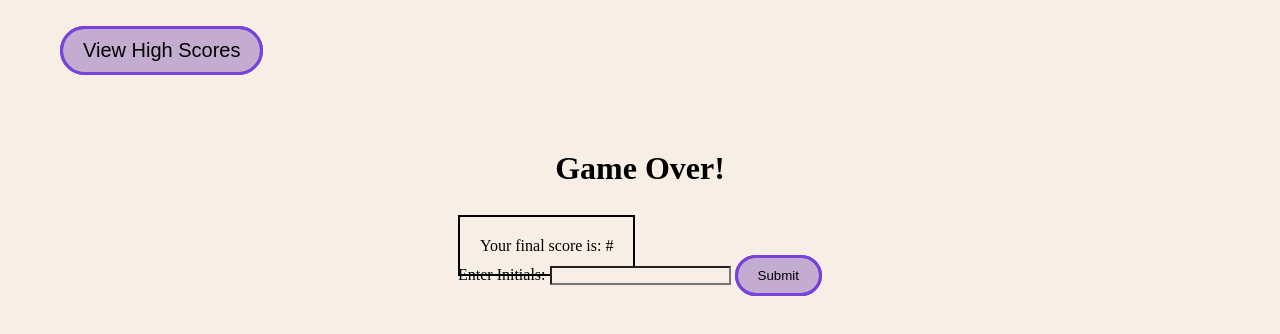
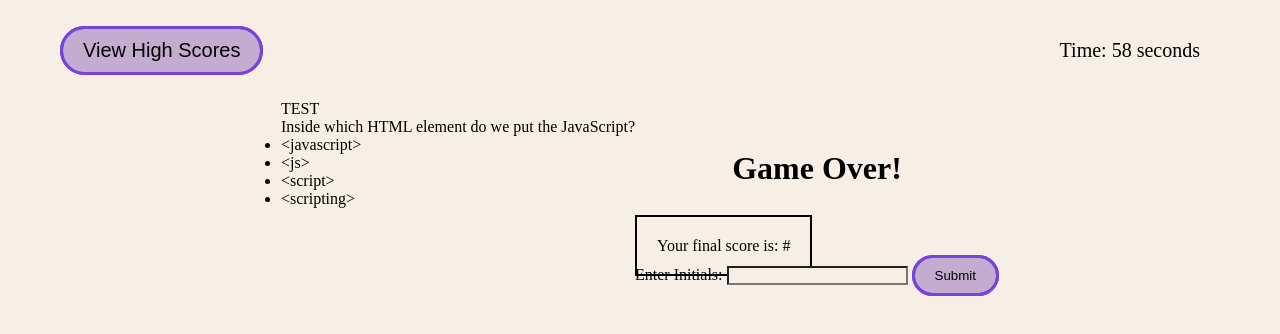
Before and after one commit to aaron-ross-sanchez/coding-quiz-challenge, a plain HTML site: page index.html in a window 1280 px wide. Both pictures are taken after a click on the button "Start Quiz!". Drawn offline with Linux system fonts and the light colour scheme.

Commit message:
update-restable

```diff
--- a/index.html
+++ b/index.html
@@ -6,6 +6,9 @@
     <meta name="description" content="This is a quiz application for fundamental coding questions">
     <meta name="author" content="Aaron Sanchez">
     <meta name="keywords" content="quiz, html, css, javascript">
+    <link rel="preconnect" href="https://fonts.googleapis.com">
+    <link rel="preconnect" href="https://fonts.gstatic.com" crossorigin>
+    <link href="https://fonts.googleapis.com/css2?family=Crimson+Text&display=swap" rel="stylesheet">
     <!--This is for the CSS style sheet-->
     <link rel="stylesheet" href="style.css">
     <title>Coding Quiz</title>
@@ -56,7 +59,7 @@
 
     <!--This is the game over section (section 4)-->
     <!--This section will take you to the highschore.html page once submitted-->
-        <div id="end" class="hide_end end">
+        <div id="end" class="hidden end">
             <h1 id="game-over" class="game_over">Game Over!</h1>
             <p id="score" class="score">Your final score is: <span id="final-score" class="final_score">#</span></p>
             <p id="initials" class="initials">Enter Initials: <input type="text" id="name" max="3"/>
--- a/script.js
+++ b/script.js
@@ -1,33 +1,56 @@
+//Structural DOM
 let header = document.getElementById("header");
+let quizContainer = document.getElementById("quiz-container");
+
+//Button DOM
 let highScoreBtn = document.getElementById("high-score");
+let submitBtn = document.getElementById("submit");
+let startBtn = document.getElementById("start-quiz");
+
+//Constant Text DOM
 let timer = document.getElementById("timer");
-//This span will change the countdown time//
-let countdown = document.getElementById("countdown");
-let quizContainer = document.getElementById("quiz-container");
-let startSection = document.getElementById("start");
-let instructions = document.getElementById("instructions");
-let startBtn = document.getElementById("start-quiz");
-let questionSection = document.getElementById("quiz-questions");
-let questionArea = document.getElementById("questions");
-let answers = document.getElementById("answers");
-let endSection = document.getElementById("end");
-let gameOver = document.getElementById("game-over");
 let score = document.getElementById("score");
 let initials = document.getElementById("initials");
+
+//Text Input DOM
+let textInput = document.getElementById("name");
+
+//Changing Element DOM
+let countdown = document.getElementById("countdown");
 let finalScore = document.getElementById("final-score");
+let questionArea = document.getElementById("questions");
 
-let textInput = document.getElementById("name");
-let submitBtn = document.getElementById("submit");
+//Section DOM
+let startSection = document.getElementById("start");
+let questionSection = document.getElementById("quiz-questions");
+let endSection = document.getElementById("end");
 
+//Text DOM
+let instructions = document.getElementById("instructions");
+
+
+//This might not be necessary if I store the answers in the question array
+let answers = document.getElementById("answers");
+
+// got rid of this ID, keeping incase I need to debug and was wrong
+// let gameOver = document.getElementById("game-over");
+
+
+//When the user clicks the Start button, the startGame function will run
+//This is where it all starts
+//This will jump down to the function startGame()
 startBtn.addEventListener("click", startGame);
 
+//Variables defined for a consistent countdown
 let countdownStart = 60;
 let countdownEnd = 0;
 let timeLeft = countdownStart;
 
-
+//Questions
 let currentQuestionIndex = 0;
+//This is an array
 let questions = [
+    //This is an object
     {
 		prompt: `Inside which HTML
 				element do we put
@@ -39,43 +62,93 @@ let questions = [
 			"<scripting>",
 		],
 		answer: "<script>",
-	}
+	}//, include this when you add objects
 ]
 
+//this declares the function questionArray
+//this needs to be called in the third line of showQuestions()
+function questionArray() {
+    //this creates a for loop to go through all of the questions in that array
+    //defines i variable as 0, will loop as long as i is less than the length of the question array, variable i will increase by 1 every loop
+    for (let i=0; i<questions.length; i++) {
+        //this is the code that will be looped
+        //creates a new element div for every object in questions
+        let questionDiv = document.createElement("div");
+        //this creates a class for the new div element
+        questionDiv.classList.add("questionArray");
+
+        //creates a new element p for every object in questions
+        let prompt = document.createElement("p");
+        //This will add the prompt item in the question array to the new element that was created
+        //The i variable was defined in the for loop
+        prompt.textContent = questions[i].prompt;
+        //This will add the prompt to the questionDiv, making it the div's child
+        questionDiv.appendChild(prompt);
+
+        //creates a new element ul for every object in questions
+        let optionsList = document.createElement("ul");
+        //this creates a class for the new ul element
+        // optionsList.classList.add("optionsList");
+        //now I need to create a for loop to create the needed amount of li for the ul
+        //variable a set to 0
+        //the for loop will repeat until a is no longer less than the length of the options array of the objects in the questions array depending on the current index of the previous for loop
+        //a will increase by 1 every time the for loop is completed
+        for (let a=0; a<questions[i].options.length; a++) {
+            //creates a variable that will create a new list item every loop
+            let optionItem = document.createElement("li");
+            //this will add the current item in the option array that the for loop is on, as well as the current item in the questions array that the previous for loop is running
+            optionItem.textContent = questions[i].options[a];
+            //this will add each list item to the unordered list created before this
+            optionsList.appendChild(optionItem);
+            //the for loop will end when the length of the options array is reached
+        }
+        //this adds the options list to the questionDiv element that was created at the beginning of the for loop
+        //this changes every question
+        questionDiv.appendChild(optionsList);
+
+        //this adds the questionDiv to the previously defined questionArea at the start of the document
+        questionArea.appendChild(questionDiv);
+    }
+}
+
+
+
+//this declares the function startGame
 function startGame() {
+    //the first thing coded is a console.log to see if the addEventListener worked
     console.log("clicked");
 
+    //variables defined for the if statement of the quiz timer
     let countdownInterval;
-    let timeLeft = 1;
+    let timeLeft = 59;
 
+    //this redefines the value as countdownInterval to "repeatedly calls a function" "with a fixed time delay between each call"
     countdownInterval = setInterval(function () {
+        //This code says that if the timeLeft is less than or equal to zero, then the countdownInterval setInterval stops and the showGameOver function is ran
         if (timeLeft <= 0) {
             clearInterval(countdownInterval);
             showGameOver();
-
+        //If the timeLeft is greater than 0, the code in else will run
         } else {
+            //"This line updates the text displayed in the HTML element represented by countdown to show the value stored in the timeLeft variable."
             countdown.textContent = timeLeft;
+            //"This decrements the 'timeLeft' variable by 1, reducing the countdown value by 1."
             timeLeft--;
         }
+    //This code will run every 1000 miliseconds, or ~1 second
     }, 1000);
 
     function showQuestions() {
         startSection.style.display = "none";
-        questionSection.style.display = "flex";
+        questionSection.style.display = "block";
+        questionArray();
     }
-    setTimeout(showQuestions, );
+    setTimeout(showQuestions, 0);
 }
 
 function showGameOver() {
     startSection.style.display = "none";
     questionSection.style.display = "none";
     timer.style.display = "none";
-    endSection.classList.remove('hide_end');
-
-    // endSection.style.display = "flex";
-    // endSection.style.flexDirection = "column";
-    // gameOver.style.fontSize = "42px";
-    // score.style.fontSize = "20px";
-    // initials.style.padding = "20px";
-    // initials.style.fontSize = "20px";
+    endSection.classList.add("endSection");
 }
```
Also changed, not shown: highscore.html (+3 -0 lines).
